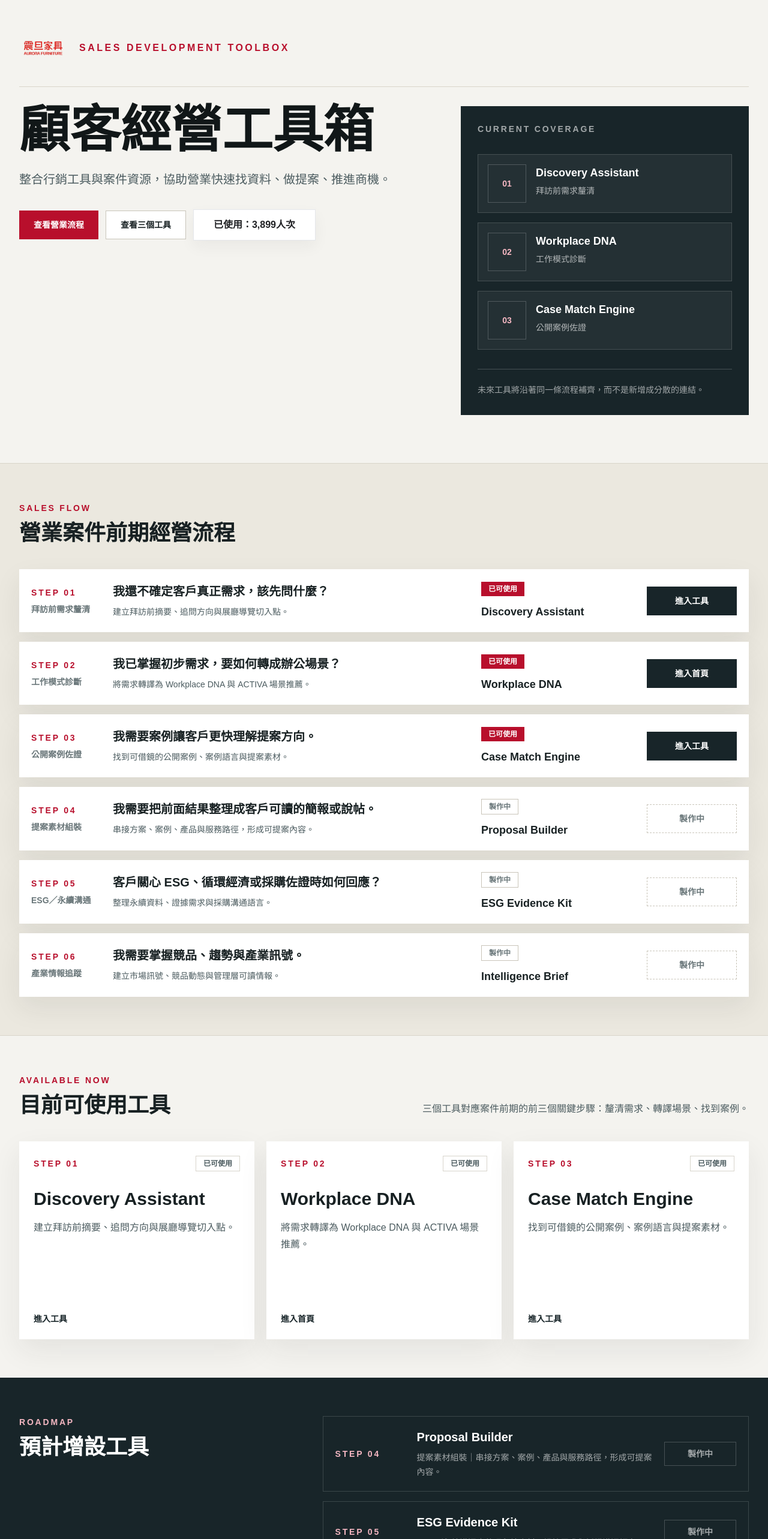
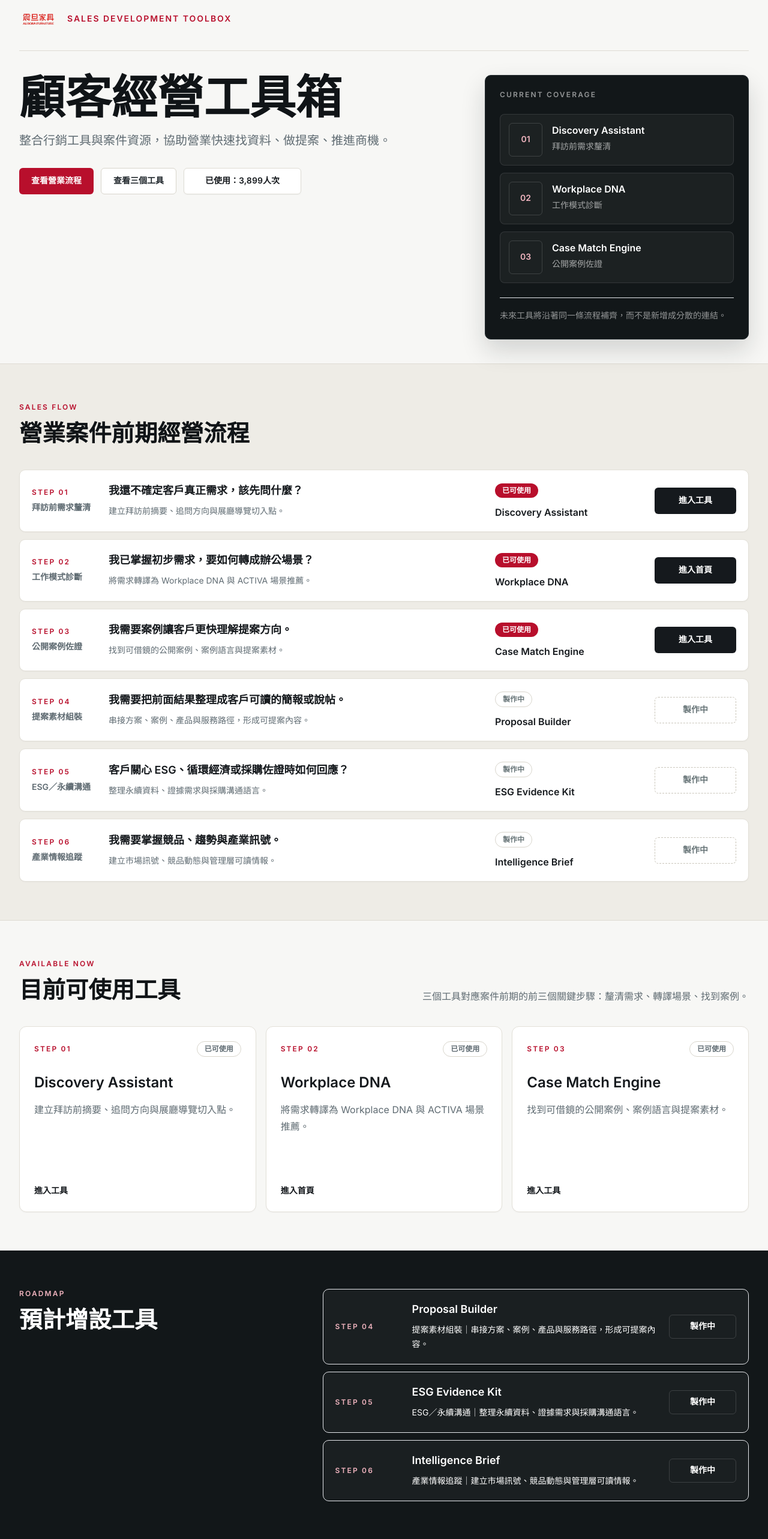
Before and after one commit to shawnfan303/activa-workplace-dna-explorer, a Next.js app: page /customer-toolbox in a window 1280 px wide. Shown: the part 40-2606 px from the top of the page at 60% size. Built offline with nearby package versions, Linux system fonts and the light colour scheme.

Commit message:
Apply visual polish pass

```diff
--- a/app/customer-toolbox/page.tsx
+++ b/app/customer-toolbox/page.tsx
@@ -74,87 +74,96 @@ const salesFlow = [
 const activeTools = salesFlow.filter((item) => item.toolType === "已可使用");
 const inProgressTools = salesFlow.filter((item) => item.toolType === "製作中");
 
+const tokens = {
+  page: "bg-[#f7f7f5] text-[#15191d]",
+  container: "mx-auto max-w-7xl px-5 lg:px-8",
+  eyebrow: "text-xs font-semibold uppercase tracking-[0.18em] text-[#b80f2c]",
+  muted: "text-[#5f6b72]",
+  border: "border-[#dedbd3]",
+  surface: "border border-[#e3e0d8] bg-white shadow-[0_1px_2px_rgba(16,24,40,0.04)]",
+  primaryButton: "inline-flex h-11 items-center justify-center rounded-[6px] bg-[#b80f2c] px-5 text-sm font-semibold text-white transition duration-200 ease-out hover:bg-[#9f0c25] focus-visible:outline focus-visible:outline-2 focus-visible:outline-offset-2 focus-visible:outline-[#b80f2c]",
+  secondaryButton: "inline-flex h-11 items-center justify-center rounded-[6px] border border-[#d8d5cc] bg-white px-5 text-sm font-semibold text-[#20272c] transition duration-200 ease-out hover:border-[#b80f2c] hover:text-[#b80f2c] focus-visible:outline focus-visible:outline-2 focus-visible:outline-offset-2 focus-visible:outline-[#b80f2c]"
+};
+
 export default function CustomerToolboxPage() {
   return (
-    <div className="min-h-screen bg-[#f4f3ef] text-[#182123]">
+    <div className={`min-h-screen ${tokens.page}`}>
       <main>
-        <section className="mx-auto max-w-7xl px-5 py-10 lg:px-8 lg:py-20">
-          <div className="mb-8 flex items-center gap-5 border-b border-[#d9d5ca] pb-6">
-            <img className="h-16 w-auto md:h-20" src={`${assetPath("/images/aurora-furniture-logo.png")}?v=transparent`} alt="震旦家具 AURORA Furniture" />
-            <p className="text-sm font-semibold uppercase tracking-[0.22em] text-[#b80f2c] md:text-base">Sales development toolbox</p>
+        <section className={`${tokens.container} py-10 lg:py-18`}>
+          <div className={`mb-10 flex items-center gap-4 border-b ${tokens.border} pb-5`}>
+            <img className="h-14 w-auto md:h-16" src={`${assetPath("/images/aurora-furniture-logo.png")}?v=transparent`} alt="震旦家具 AURORA Furniture" />
+            <p className="whitespace-nowrap text-sm font-semibold uppercase tracking-[0.14em] text-[#b80f2c]">Sales development toolbox</p>
           </div>
 
-          <div className="grid gap-12 lg:grid-cols-[minmax(0,1fr)_480px] lg:items-start">
+          <div className="grid gap-10 lg:grid-cols-[minmax(0,1fr)_440px] lg:items-start">
             <div>
-            <h1 className="whitespace-nowrap text-[clamp(2.7rem,6.6vw,5.8rem)] font-semibold leading-[0.95] text-[#111718]">
+              <h1 className="whitespace-nowrap text-[clamp(2.5rem,6vw,5.35rem)] font-semibold leading-[0.98] tracking-normal text-[#101417]">
                 顧客經營工具箱
               </h1>
-            <p className="mt-6 max-w-3xl text-xl leading-9 text-[#4b5b5f]">
+              <p className={`mt-5 max-w-3xl text-lg leading-8 md:text-xl ${tokens.muted}`}>
                 整合行銷工具與案件資源，協助營業快速找資料、做提案、推進商機。
               </p>
               <div className="mt-8 flex flex-wrap items-center gap-3">
-              <a href="#flow" className="inline-flex h-12 items-center bg-[#b80f2c] px-6 text-sm font-semibold text-white transition hover:bg-[#930b23]">
+                <a href="#flow" className={tokens.primaryButton}>
                   查看營業流程
                 </a>
-              <a href="#tools" className="inline-flex h-12 items-center border border-[#c9c5ba] bg-white px-6 text-sm font-semibold transition hover:border-[#b80f2c] hover:text-[#b80f2c]">
+                <a href="#tools" className={tokens.secondaryButton}>
                   查看三個工具
                 </a>
                 <UsageCounter variant="compact" />
               </div>
             </div>
 
-          <div className="bg-[#182529] p-7 text-white">
-            <p className="text-sm font-semibold uppercase tracking-[0.2em] text-white/60">Current coverage</p>
-            <div className="mt-8 grid gap-4">
+            <div className="rounded-[10px] border border-[#252d31] bg-[#121719] p-6 text-white shadow-[0_18px_40px_rgba(17,23,24,0.16)]">
+              <p className="text-xs font-semibold uppercase tracking-[0.18em] text-white/55">Current coverage</p>
+              <div className="mt-6 grid gap-3">
                 {activeTools.map((item) => (
-                <div key={item.tool} className="grid grid-cols-[64px_minmax(0,1fr)] gap-4 border border-white/15 bg-white/5 p-4">
-                  <div className="flex h-16 items-center justify-center border border-white/20 text-sm font-semibold text-[#f3b6c1]">{item.step}</div>
+                  <div key={item.tool} className="grid grid-cols-[56px_minmax(0,1fr)] gap-4 rounded-[8px] border border-white/10 bg-white/[0.045] p-3.5 transition duration-200 hover:bg-white/[0.07]">
+                    <div className="flex h-14 items-center justify-center rounded-[6px] border border-white/15 text-sm font-semibold text-[#f0b4bf]">{item.step}</div>
                     <div>
-                    <p className="text-lg font-semibold">{item.tool}</p>
-                    <p className="mt-1 text-sm leading-6 text-white/65">{item.phase}</p>
+                      <p className="text-base font-semibold">{item.tool}</p>
+                      <p className="mt-1 text-sm leading-6 text-white/60">{item.phase}</p>
                     </div>
                   </div>
                 ))}
               </div>
-            <div className="mt-8 border-t border-white/20 pt-5 text-sm leading-7 text-white/60">
+              <div className="mt-6 border-t border-white/12 pt-4 text-sm leading-7 text-white/55">
                 未來工具將沿著同一條流程補齊，而不是新增成分散的連結。
               </div>
             </div>
           </div>
         </section>
 
-        <section id="flow" className="border-y border-[#d9d5ca] bg-[#ebe8df]">
-          <div className="mx-auto max-w-7xl px-5 py-16 lg:px-8">
-            <div className="mb-10 grid gap-5 lg:grid-cols-[0.7fr_1.3fr] lg:items-end">
-              <div>
-                <p className="text-sm font-semibold uppercase tracking-[0.2em] text-[#b80f2c]">Sales Flow</p>
-                <h2 className="mt-3 text-4xl font-semibold">營業案件前期經營流程</h2>
-              </div>
+        <section id="flow" className={`border-y ${tokens.border} bg-[#eeece6]`}>
+          <div className={`${tokens.container} py-14 lg:py-16`}>
+            <div className="mb-9">
+              <p className={tokens.eyebrow}>Sales Flow</p>
+              <h2 className="mt-3 text-[clamp(2rem,3vw,2.75rem)] font-semibold leading-tight text-[#101417]">營業案件前期經營流程</h2>
             </div>
 
-            <div className="grid gap-4">
+            <div className="grid gap-3">
               {salesFlow.map((item) => (
-                <article key={item.step} className="grid gap-4 bg-white p-5 shadow-subtle lg:grid-cols-[120px_minmax(0,1fr)_260px_150px] lg:items-center">
+                <article key={item.step} className={`grid gap-4 rounded-[10px] p-5 transition duration-200 hover:border-[#d2cec3] hover:bg-[#fffdf9] lg:grid-cols-[112px_minmax(0,1fr)_250px_136px] lg:items-center ${tokens.surface}`}>
                   <div>
-                    <p className="text-sm font-semibold tracking-[0.2em] text-[#b80f2c]">STEP {item.step}</p>
-                    <p className="mt-2 text-sm font-semibold text-[#6a777a]">{item.phase}</p>
+                    <p className="text-xs font-semibold tracking-[0.18em] text-[#b80f2c]">STEP {item.step}</p>
+                    <p className={`mt-2 text-sm font-semibold ${tokens.muted}`}>{item.phase}</p>
                   </div>
                   <div>
-                    <p className="text-xl font-semibold">{item.question}</p>
-                    <p className="mt-2 text-sm leading-6 text-[#4b5b5f]">{item.outcome}</p>
+                    <p className="text-lg font-semibold leading-7 text-[#15191d]">{item.question}</p>
+                    <p className={`mt-2 text-sm leading-6 ${tokens.muted}`}>{item.outcome}</p>
                   </div>
                   <div>
-                    <span className={`inline-flex px-3 py-1 text-xs font-semibold ${item.toolType === "已可使用" ? "bg-[#b80f2c] text-white" : "border border-[#c9c5ba] text-[#6a777a]"}`}>
+                    <span className={`inline-flex rounded-full px-3 py-1 text-xs font-semibold ${item.toolType === "已可使用" ? "bg-[#b80f2c] text-white" : "border border-[#d8d5cc] text-[#6a777a]"}`}>
                       {item.toolType}
                     </span>
-                    <p className="mt-3 text-lg font-semibold">{item.tool}</p>
+                    <p className="mt-3 text-base font-semibold text-[#15191d]">{item.tool}</p>
                   </div>
                   {item.href ? (
-                    <Link href={item.href} className="inline-flex h-12 items-center justify-center bg-[#182529] px-5 text-sm font-semibold text-white transition hover:bg-[#2b383b]">
+                    <Link href={item.href} className="inline-flex h-11 items-center justify-center rounded-[6px] bg-[#15191d] px-4 text-sm font-semibold text-white transition duration-200 hover:bg-[#2a3035] focus-visible:outline focus-visible:outline-2 focus-visible:outline-offset-2 focus-visible:outline-[#b80f2c]">
                       {item.cta}
                     </Link>
                   ) : (
-                    <span className="inline-flex h-12 items-center justify-center border border-dashed border-[#c9c5ba] px-5 text-sm font-semibold text-[#6a777a]">
+                    <span className="inline-flex h-11 items-center justify-center rounded-[6px] border border-dashed border-[#c9c5ba] px-4 text-sm font-semibold text-[#6a777a]">
                       {item.cta}
                     </span>
                   )}
@@ -164,60 +173,59 @@ export default function CustomerToolboxPage() {
           </div>
         </section>
 
-        <section id="tools" className="mx-auto max-w-7xl px-5 py-16 lg:px-8">
-          <div className="mb-10 flex flex-col gap-4 lg:flex-row lg:items-end lg:justify-between">
+        <section id="tools" className={`${tokens.container} py-14 lg:py-16`}>
+          <div className="mb-9 flex flex-col gap-4 lg:flex-row lg:items-end lg:justify-between">
             <div>
-              <p className="text-sm font-semibold uppercase tracking-[0.2em] text-[#b80f2c]">Available Now</p>
-              <h2 className="mt-3 text-4xl font-semibold">目前可使用工具</h2>
+              <p className={tokens.eyebrow}>Available Now</p>
+              <h2 className="mt-3 text-[clamp(2rem,3vw,2.75rem)] font-semibold leading-tight text-[#101417]">目前可使用工具</h2>
             </div>
-            <p className="max-w-xl text-base leading-7 text-[#4b5b5f]">
+            <p className={`max-w-xl text-base leading-7 ${tokens.muted}`}>
               三個工具對應案件前期的前三個關鍵步驟：釐清需求、轉譯場景、找到案例。
             </p>
           </div>
-          <div className="grid gap-5 lg:grid-cols-3">
+          <div className="grid gap-4 lg:grid-cols-3">
             {activeTools.map((item) => (
-              <Link key={item.tool} href={item.href} className="group flex min-h-[330px] flex-col justify-between bg-white p-6 shadow-subtle transition hover:-translate-y-1">
+              <Link key={item.tool} href={item.href} className={`group flex min-h-[310px] flex-col justify-between rounded-[12px] p-6 transition duration-200 ease-out hover:-translate-y-0.5 hover:border-[#d2cec3] hover:shadow-[0_14px_34px_rgba(16,24,40,0.08)] ${tokens.surface}`}>
                 <div>
                   <div className="flex items-center justify-between gap-4">
-                    <span className="text-sm font-semibold tracking-[0.2em] text-[#b80f2c]">STEP {item.step}</span>
-                    <span className="border border-[#d8d5cc] px-3 py-1 text-xs font-semibold text-[#4b5b5f]">{item.toolType}</span>
+                    <span className="text-xs font-semibold tracking-[0.18em] text-[#b80f2c]">STEP {item.step}</span>
+                    <span className="rounded-full border border-[#d8d5cc] px-3 py-1 text-xs font-semibold text-[#5f6b72]">{item.toolType}</span>
                   </div>
-                  <h3 className="mt-7 text-3xl font-semibold">{item.tool}</h3>
-                  <p className="mt-4 text-base leading-7 text-[#4b5b5f]">{item.outcome}</p>
+                  <h3 className="mt-7 text-2xl font-semibold leading-tight text-[#15191d]">{item.tool}</h3>
+                  <p className={`mt-4 text-base leading-7 ${tokens.muted}`}>{item.outcome}</p>
                 </div>
-                <p className="mt-8 text-sm font-semibold text-[#182529] transition group-hover:text-[#b80f2c]">{item.cta}</p>
+                <p className="mt-8 text-sm font-semibold text-[#15191d] transition duration-200 group-hover:text-[#b80f2c]">{item.cta}</p>
               </Link>
             ))}
           </div>
         </section>
 
-        <section id="roadmap" className="bg-[#182529] text-white">
-          <div className="mx-auto max-w-7xl px-5 py-16 lg:px-8">
+        <section id="roadmap" className="bg-[#121719] text-white">
+          <div className={`${tokens.container} py-14 lg:py-16`}>
             <div className="grid gap-8 lg:grid-cols-[0.8fr_1.2fr]">
               <div>
-                <p className="text-sm font-semibold uppercase tracking-[0.2em] text-[#f3b6c1]">Roadmap</p>
-                <h2 className="mt-3 text-4xl font-semibold">預計增設工具</h2>
+                <p className="text-xs font-semibold uppercase tracking-[0.18em] text-[#f0b4bf]">Roadmap</p>
+                <h2 className="mt-3 text-[clamp(2rem,3vw,2.75rem)] font-semibold leading-tight">預計增設工具</h2>
               </div>
-              <div className="grid gap-4">
+              <div className="grid gap-3">
                 {inProgressTools.map((item) => (
-                  <div key={item.tool} className="grid gap-4 border border-white/15 p-5 md:grid-cols-[120px_minmax(0,1fr)_120px] md:items-center">
-                    <p className="text-sm font-semibold tracking-[0.2em] text-[#f3b6c1]">STEP {item.step}</p>
+                  <div key={item.tool} className="grid gap-4 rounded-[10px] border border-white/12 bg-white/[0.035] p-5 transition duration-200 hover:bg-white/[0.055] md:grid-cols-[112px_minmax(0,1fr)_112px] md:items-center">
+                    <p className="text-xs font-semibold tracking-[0.18em] text-[#f0b4bf]">STEP {item.step}</p>
                     <div>
-                      <p className="text-xl font-semibold">{item.tool}</p>
-                      <p className="mt-2 text-sm leading-6 text-white/60">{item.phase}｜{item.outcome}</p>
+                      <p className="text-lg font-semibold">{item.tool}</p>
+                      <p className="mt-2 text-sm leading-6 text-white/58">{item.phase}｜{item.outcome}</p>
                     </div>
-                    <span className="inline-flex h-10 items-center justify-center border border-white/20 text-sm font-semibold text-white/60">製作中</span>
+                    <span className="inline-flex h-10 items-center justify-center rounded-[6px] border border-white/15 text-sm font-semibold text-white/58">製作中</span>
                   </div>
                 ))}
               </div>
             </div>
           </div>
         </section>
-
       </main>
 
-      <footer className="border-t border-[#d9d5ca] bg-[#111718] text-white">
-        <div className="mx-auto flex max-w-7xl flex-col gap-4 px-5 py-8 text-sm text-white/65 md:flex-row md:items-center md:justify-between lg:px-8">
+      <footer className="border-t border-[#242b2f] bg-[#0e1214] text-white">
+        <div className={`${tokens.container} flex flex-col gap-4 py-7 text-sm text-white/60 md:flex-row md:items-center md:justify-between`}>
           <p className="font-semibold text-white">SHAWN FAN</p>
           <p>顧客經營工具箱 / Version 2026 Q3</p>
         </div>
--- a/app/globals.css
+++ b/app/globals.css
@@ -3,8 +3,16 @@
 @tailwind utilities;
 
 :root {
-  color: #202124;
+  color: #15191d;
   background: #ffffff;
+  --aurora-red: #b80f2c;
+  --aurora-ink: #15191d;
+  --aurora-graphite: #5f6b72;
+  --aurora-line: #dedbd3;
+  --aurora-soft: #f7f7f5;
+  --aurora-surface: #ffffff;
+  --aurora-radius: 10px;
+  --aurora-shadow: 0 1px 2px rgba(16, 24, 40, 0.04);
 }
 
 * {
@@ -13,14 +21,29 @@
 
 body {
   margin: 0;
-  background: #ffffff;
-  color: #202124;
-  font-family: Arial, "Noto Sans TC", "Microsoft JhengHei", sans-serif;
+  background: var(--aurora-soft);
+  color: var(--aurora-ink);
+  font-family: Inter, "Noto Sans TC", "Microsoft JhengHei", Arial, sans-serif;
+  font-feature-settings: "kern";
+  text-rendering: geometricPrecision;
 }
 
 a {
   color: inherit;
   text-decoration: none;
+}
+
+button,
+a,
+input,
+select,
+textarea {
+  -webkit-tap-highlight-color: transparent;
+}
+
+:focus-visible {
+  outline: 2px solid var(--aurora-red);
+  outline-offset: 2px;
 }
 
 .aurora-container {
--- a/components/SiteHeader.tsx
+++ b/components/SiteHeader.tsx
@@ -27,7 +27,7 @@ export function SiteHeader() {
   }
 
   return (
-    <header className="border-b border-aurora-line bg-white">
+    <header className="border-b border-aurora-line bg-white/95">
       <nav className="aurora-container flex min-h-16 items-center justify-between gap-4">
         <Link href="/customer-toolbox" className="flex flex-none items-center gap-3 font-bold text-aurora-ink">
           <img className="h-10 w-auto md:h-12" src={`${assetPath("/images/aurora-furniture-logo.png")}?v=transparent`} alt="震旦家具 AURORA Furniture" />
@@ -38,7 +38,7 @@ export function SiteHeader() {
             <Link
               key={item.href}
               href={item.href}
-              className={`whitespace-nowrap px-2.5 py-2 font-semibold transition hover:text-aurora-red ${isActive(item.href) ? "text-aurora-red" : ""}`}
+              className={`whitespace-nowrap rounded-[6px] px-2.5 py-2 font-semibold transition duration-200 hover:bg-aurora-soft hover:text-aurora-red ${isActive(item.href) ? "bg-aurora-soft text-aurora-red" : ""}`}
             >
               {item.label}
             </Link>
--- a/components/UsageCounter.tsx
+++ b/components/UsageCounter.tsx
@@ -38,14 +38,14 @@ export function UsageCounter({ count, variant = "default" }: UsageCounterProps)
 
   if (variant === "compact") {
     return (
-      <div className="inline-flex h-[52px] min-w-[204px] items-center justify-center border border-aurora-line bg-white px-6 text-base font-semibold tabular-nums text-aurora-ink shadow-[0_10px_24px_rgba(32,33,36,0.05)]">
+      <div className="inline-flex h-11 min-w-[196px] items-center justify-center rounded-[6px] border border-aurora-line bg-white px-5 text-sm font-semibold tabular-nums text-aurora-ink shadow-subtle">
         已使用：{displayCount.toLocaleString("zh-TW")}人次
       </div>
     );
   }
 
   return (
-    <div className="inline-flex items-center border border-aurora-red bg-white px-4 py-3 shadow-subtle">
+    <div className="inline-flex items-center rounded-[6px] border border-aurora-red bg-white px-4 py-3 shadow-subtle">
       <p className="text-sm font-semibold text-aurora-ink">
         已使用：<span className="text-lg text-aurora-red">{displayCount.toLocaleString("zh-TW")}</span>人次
       </p>
--- a/src/components/DiscoveryForm.tsx
+++ b/src/components/DiscoveryForm.tsx
@@ -26,13 +26,13 @@ export function DiscoveryForm({ tags, value, onChange }: DiscoveryFormProps) {
   return (
     <section className="space-y-5">
       {fields.map((field) => (
-        <div key={field.key} className="border border-aurora-line bg-white p-5 shadow-[0_10px_30px_rgba(15,23,42,0.04)]">
+        <div key={field.key} className="rounded-[10px] border border-aurora-line bg-white p-5 shadow-subtle">
           <div className="flex flex-col gap-2 md:flex-row md:items-end md:justify-between">
             <div>
               <h2 className="text-xl font-semibold text-aurora-ink">{field.title}</h2>
               <p className="mt-1 text-sm leading-6 text-aurora-graphite">{field.helper}</p>
             </div>
-            <span className="w-fit border border-aurora-line bg-aurora-soft px-3 py-1 text-xs font-semibold text-aurora-graphite">已選 {value[field.key].length} 項</span>
+            <span className="w-fit rounded-full border border-aurora-line bg-aurora-soft px-3 py-1 text-xs font-semibold text-aurora-graphite">已選 {value[field.key].length} 項</span>
           </div>
           <div className="mt-4 flex flex-wrap gap-2">
             {tags[field.key].map((option) => {
@@ -42,7 +42,7 @@ export function DiscoveryForm({ tags, value, onChange }: DiscoveryFormProps) {
                   type="button"
                   key={option}
                   onClick={() => toggle(field.key, option)}
-                  className={`border px-3 py-2 text-sm font-medium transition ${active ? "border-aurora-red bg-red-50 text-aurora-red shadow-sm" : "border-aurora-line bg-white text-aurora-graphite hover:border-aurora-red hover:text-aurora-red"}`}
+                  className={`rounded-full border px-3 py-2 text-sm font-medium transition duration-200 ${active ? "border-aurora-red bg-red-50 text-aurora-red shadow-sm" : "border-aurora-line bg-white text-aurora-graphite hover:border-aurora-red hover:text-aurora-red"}`}
                 >
                   {option}
                 </button>
```
Also changed, not shown: app/case-match/page.tsx (+22 -22 lines), app/discovery-assistant/page.tsx (+19 -19 lines), app/page.tsx (+7 -7 lines), components/CaseMatchForm.tsx (+5 -5 lines), components/CaseResultCard.tsx (+5 -5 lines), tailwind.config.ts (+7 -6 lines). Lines whose indentation alone changed are shown as unchanged.
